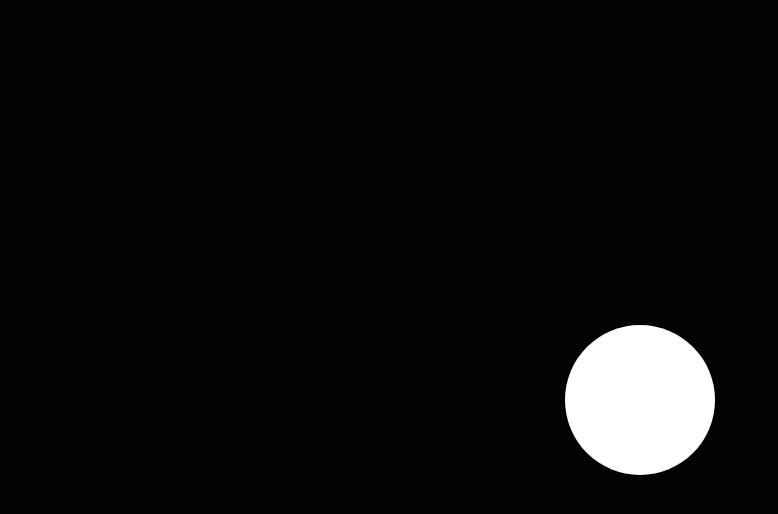
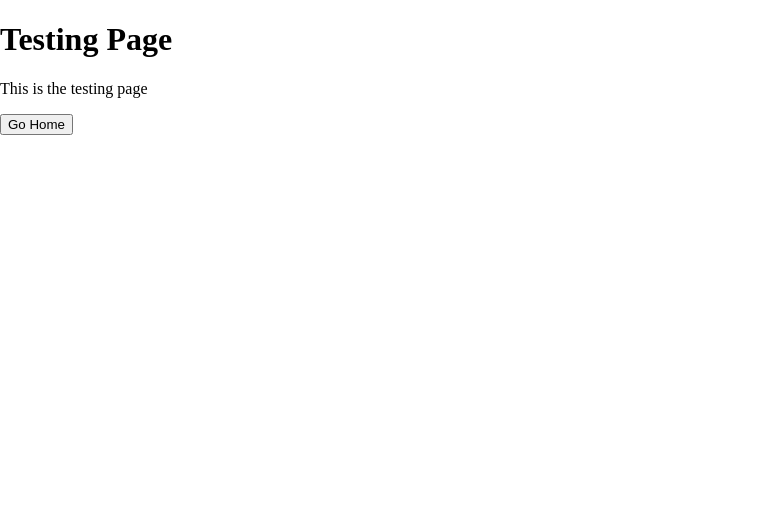
Before and after one commit to th3Creepiest/the-void, a React (Vite) app: page /testing in a window 1280 px wide. Shown: the top 514 px of the page, without its empty margins (0-778 px from the left). Built offline with nearby package versions, Linux system fonts and the light colour scheme.

Commit message:
we can route now

```diff
--- a/package.json
+++ b/package.json
@@ -12,7 +12,8 @@
   "dependencies": {
     "p5": "^1.11.3",
     "react": "^19.0.0",
-    "react-dom": "^19.0.0"
+    "react-dom": "^19.0.0",
+    "react-router-dom": "^7.4.0"
   },
   "devDependencies": {
     "@eslint/js": "^9.21.0",
--- a/src/App.tsx
+++ b/src/App.tsx
@@ -1,4 +1,5 @@
 import { useEffect, useRef } from "react"
+import { BrowserRouter, Routes, Route, useNavigate } from "react-router-dom"
 import p5 from "p5"
 
 const sketch = (p: p5) => {
@@ -17,7 +18,10 @@ const sketch = (p: p5) => {
 
   p.mousePressed = (event: MouseEvent) => {
     const d = p.dist(event.clientX, event.clientY, circleX, circleY)
-    if (d < circleSize / 2) console.log("click!")
+    if (d < circleSize / 2) {
+      console.log("click!")
+      window.location.href = "/testing"
+    }
   }
 }
 
@@ -40,10 +44,28 @@ const P5Sketch: React.FC<P5SketchProps> = ({ sketch }) => {
   return <div ref={sketchRef} />
 }
 
-export default function App() {
+function HomePage() {
+  return <P5Sketch sketch={sketch} />
+}
+
+function TestingPage() {
+  const navigate = useNavigate()
   return (
     <div>
-      <P5Sketch sketch={sketch} />
+      <h1>Testing Page</h1>
+      <p>This is the testing page</p>
+      <button onClick={() => navigate("/")}>Go Home</button>
     </div>
   )
 }
+
+export default function App() {
+  return (
+    <BrowserRouter>
+      <Routes>
+        <Route path="/" element={<HomePage />} />
+        <Route path="/testing" element={<TestingPage />} />
+      </Routes>
+    </BrowserRouter>
+  )
+}
```
Also changed, not shown: 1 other file (tests, documents, lock files or other folders).
